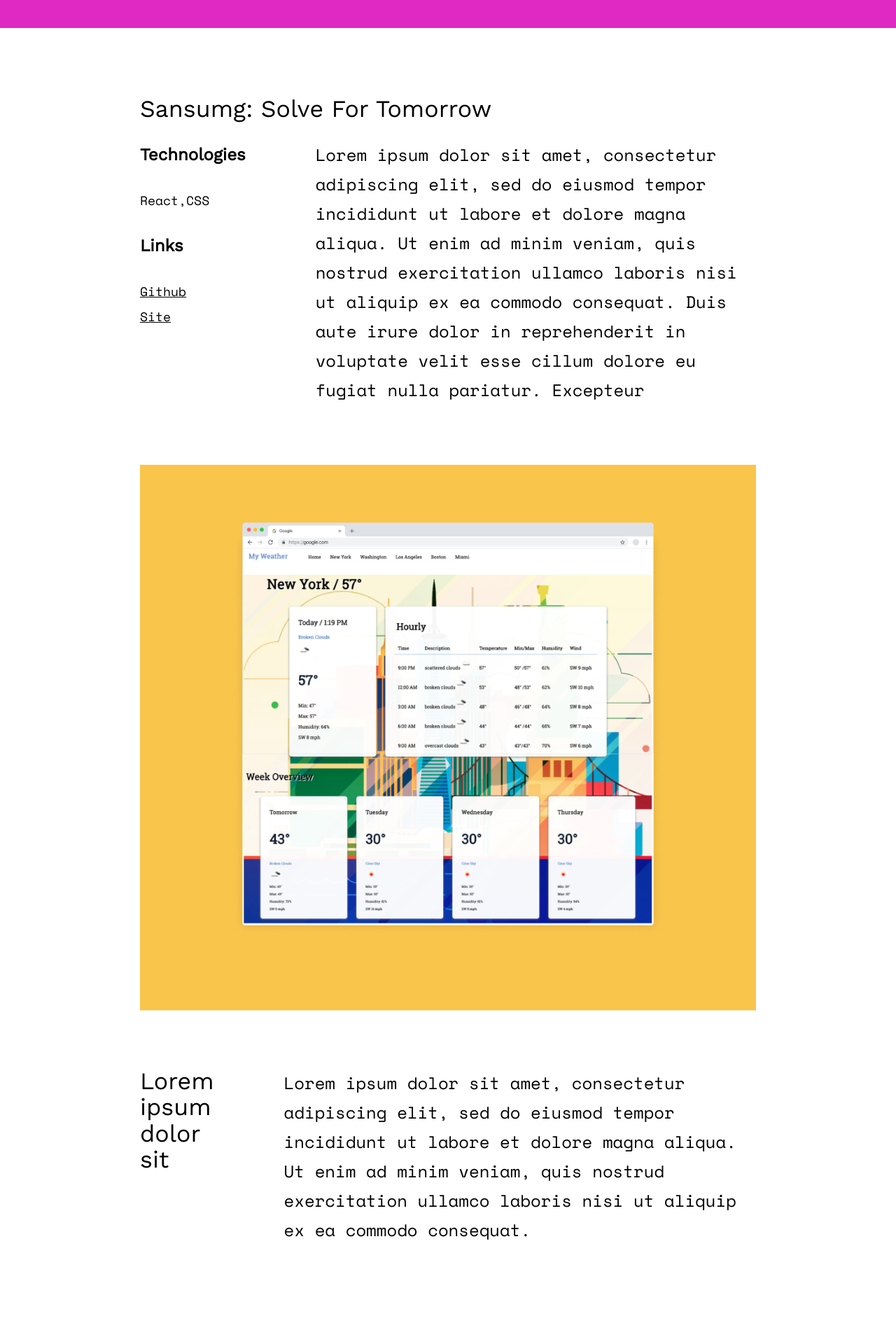
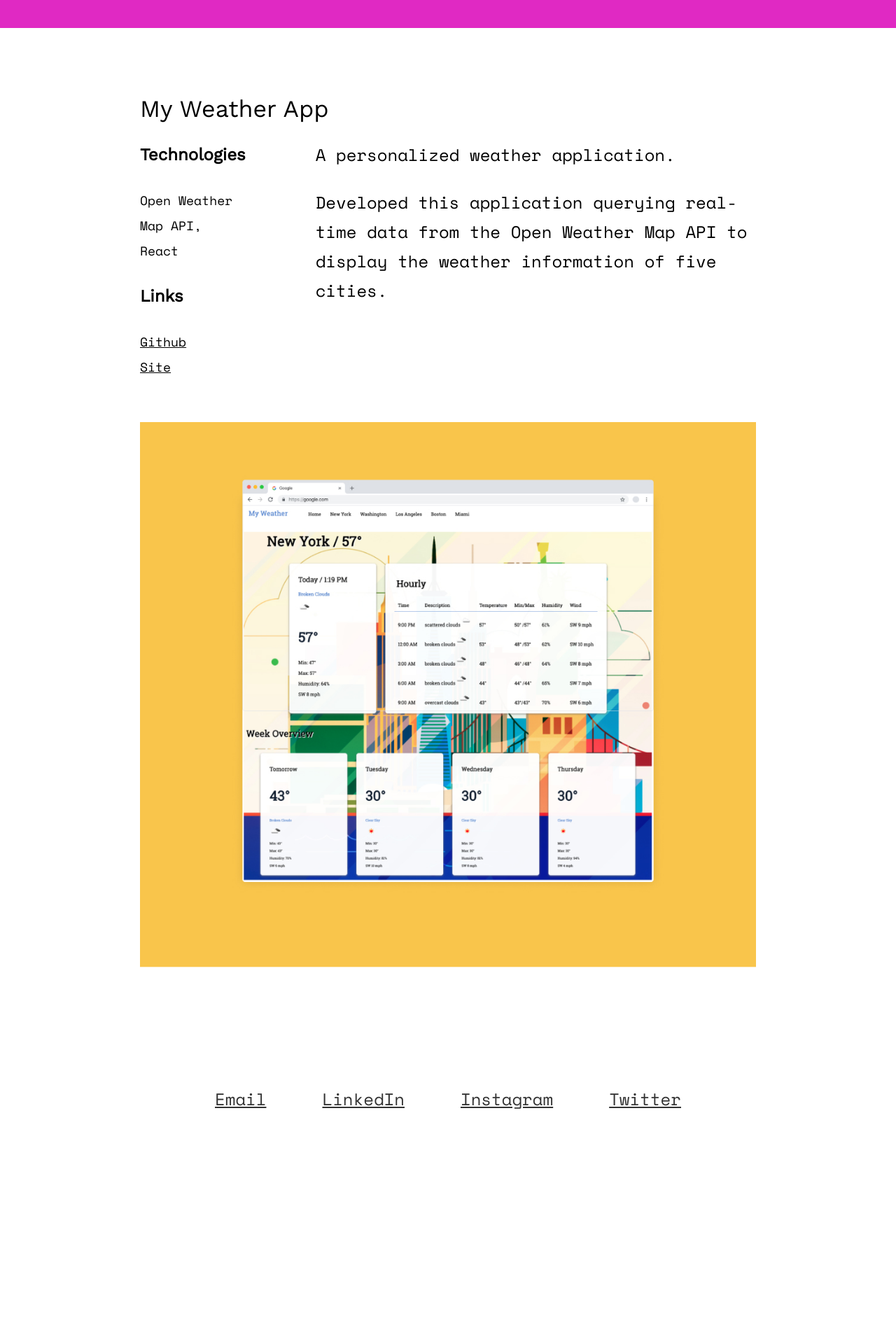
Before and after one commit to AMSpears/updatePersonalPortfolio, a Gatsby site in the folder gatsby-site/: page /weather-app in a window 1280 px wide. Shown: the part 560-2460 px from the top of the page at 70% size. After the commit the page ends 2222 px from the top, so only its background shows below. Built offline with nearby package versions, Linux system fonts and the light colour scheme; Gatsby itself is replaced by a stand-in of ours.

Commit message:
update weather app page copy

```diff
--- a/gatsby-site/src/components/projects/weatherApp/weatherApp.js
+++ b/gatsby-site/src/components/projects/weatherApp/weatherApp.js
@@ -14,33 +14,29 @@ const WeatherApp = () => {
       <section className = 'project-details-container'>
         <div>
           <div className = 'details'>
-            <h1>Sansumg: Solve For Tomorrow</h1>
+            <h1>My Weather App</h1>
             <div>
               <div>
                 <div className = 'tech-details'>
                   <h2>Technologies</h2>
-                  <p>React,CSS</p>
+                  <p>Open Weather Map API, React</p>
                 </div>
                 <div className= 'tech-details'>
                   <h2>Links</h2>
-                  <a href= "#" target= "blank">Github</a>
-                  <a href= "#" target= "blank">Site</a>
+                  <a href= "https://github.com/AMSpears/weatherapp" target= "blank">Github</a>
+                  <a href= "my-weather-personalized.surge.sh/" target= "blank">Site</a>
                 </div>
               </div>
               <div>
                 <div>
-                  <p>Lorem ipsum dolor sit amet, consectetur adipiscing elit, sed do eiusmod tempor incididunt ut labore et dolore magna aliqua. Ut enim ad minim veniam, quis nostrud exercitation ullamco laboris nisi ut aliquip ex ea commodo consequat. Duis aute irure dolor in reprehenderit in voluptate velit esse cillum dolore eu fugiat nulla pariatur. Excepteur</p>
+                  <p>A personalized weather application.</p>
+                  <p>Developed this application querying real-time data from the Open Weather Map API to display the weather information of five cities. </p>
                 </div>
               </div>
             </div>
           </div>
           <div className = 'project-img'>
             <img src = {SectionImgOne} alt = 'Site img' />
-          </div>
-          <div className = 'details-2'>
-            <h2>Lorem ipsum dolor sit</h2>
-            <p>Lorem ipsum dolor sit amet, consectetur adipiscing elit, sed do eiusmod tempor incididunt ut labore et dolore magna aliqua. Ut enim ad minim veniam, quis nostrud exercitation ullamco laboris nisi ut aliquip ex ea commodo consequat.
-            </p>
           </div>
         </div>
       </section>
```
